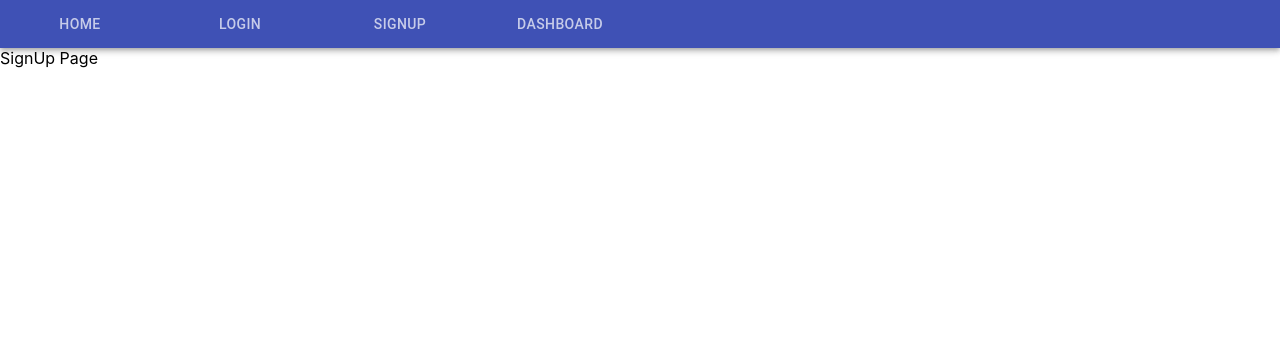
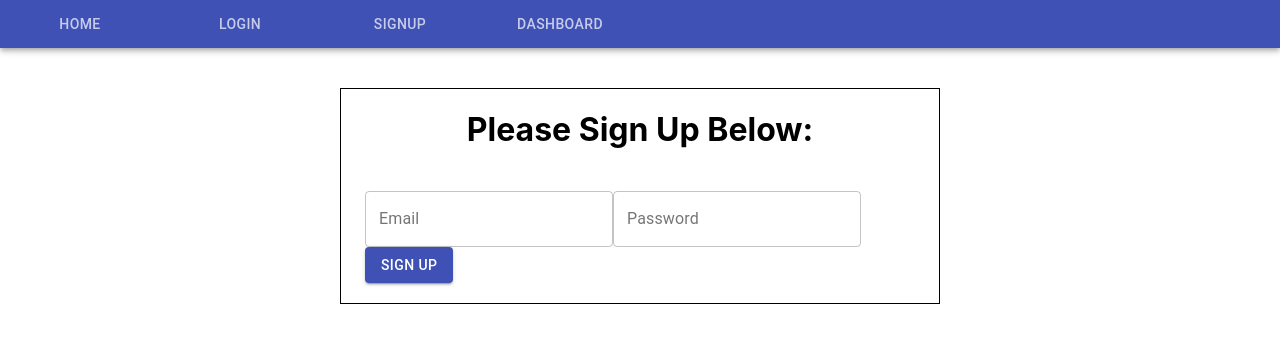
Before and after one commit to suejinkim20/clear-bill, a React (Create React App) app in the folder client/: page /signup in a window 1280 px wide. Shown: the top 342 px of the page. Built offline with nearby package versions, Linux system fonts and the light colour scheme.

Commit message:
Adding sign up page.

```diff
--- a/client/src/pages/SignUp.js
+++ b/client/src/pages/SignUp.js
@@ -1,9 +1,24 @@
 import React from 'react';
+import { Container } from '@material-ui/core';
+import { Box, TextField, Button } from '@material-ui/core';
 
 export default function SignUp() {
     return (
         <div>
-            SignUp Page
-        </div>
-    )
+        <br></br>
+        <br></br>
+        <Container maxWidth="sm" style={{border: '1px solid'}}><h1 style={{textAlign: "center"}} >Please Sign Up Below:</h1>
+        <Box component="span" label="Login" m={1}>
+        <form noValidate autoComplete="off">
+            <TextField id="outlined-basic" label="Email" variant="outlined" />
+            <TextField id="outlined-basic" label="Password" variant="outlined" />
+        </form>
+        <Button variant="contained" color="primary">
+            Sign Up
+        </Button>
+        <br></br>
+        <br></br>
+        </Box></Container>
+    </div>
+)
 }
```
